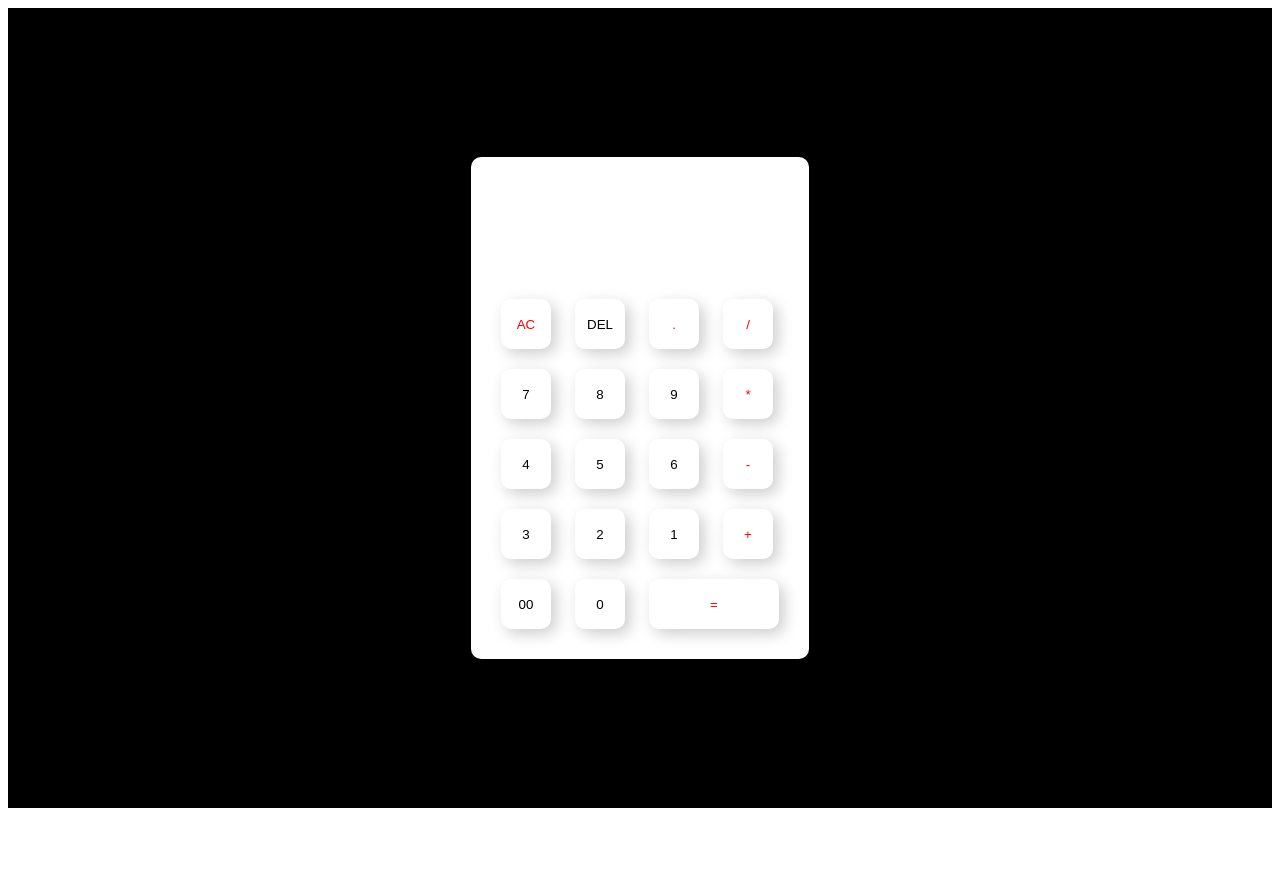
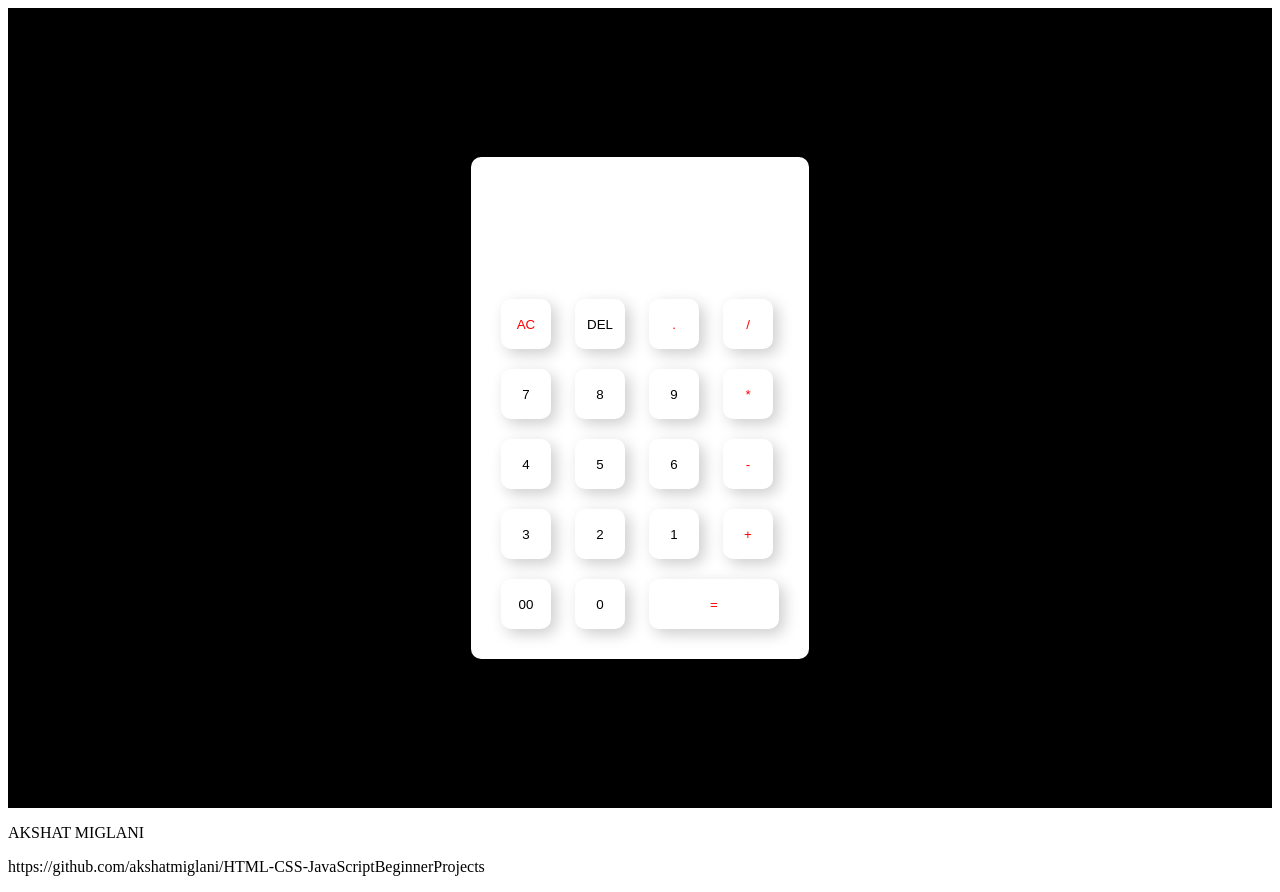
Before and after one commit to akshatmiglani/HTML-CSS-JavaScriptBeginnerProjects, a plain HTML site: page CALCULATOR/index.html in a window 1280 px wide. Before the commit the page ends 816 px from the top, so only its background shows below. Drawn offline with Linux system fonts and the light colour scheme.

Commit message:
AKSHAT name add

```diff
--- a/CALCULATOR/index.html
+++ b/CALCULATOR/index.html
@@ -65,5 +65,10 @@
             </form>
         </div>
     </div>
+    <div class="akshat">
+        <p>AKSHAT MIGLANI</p>
+        <p>https://github.com/akshatmiglani/HTML-CSS-JavaScriptBeginnerProjects</p>
+
+    </div>
 </body>
 </html>
```
